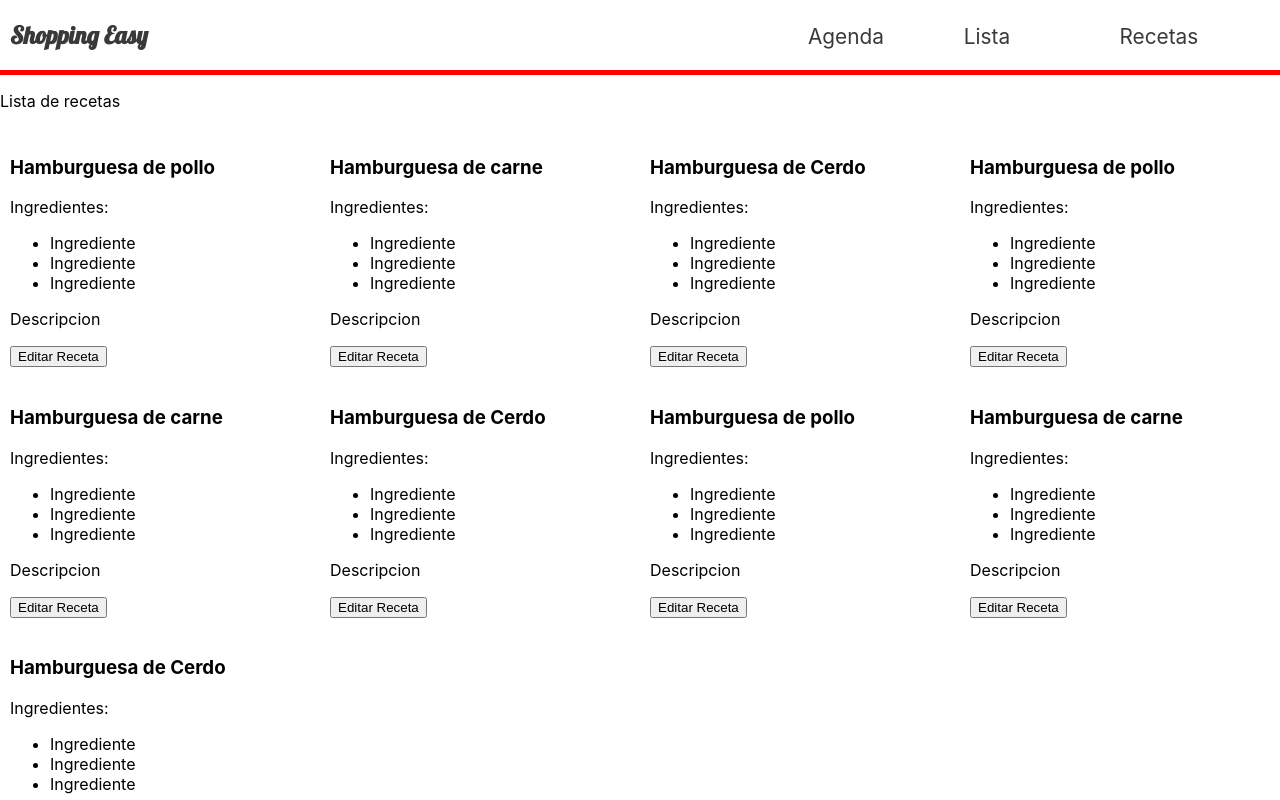
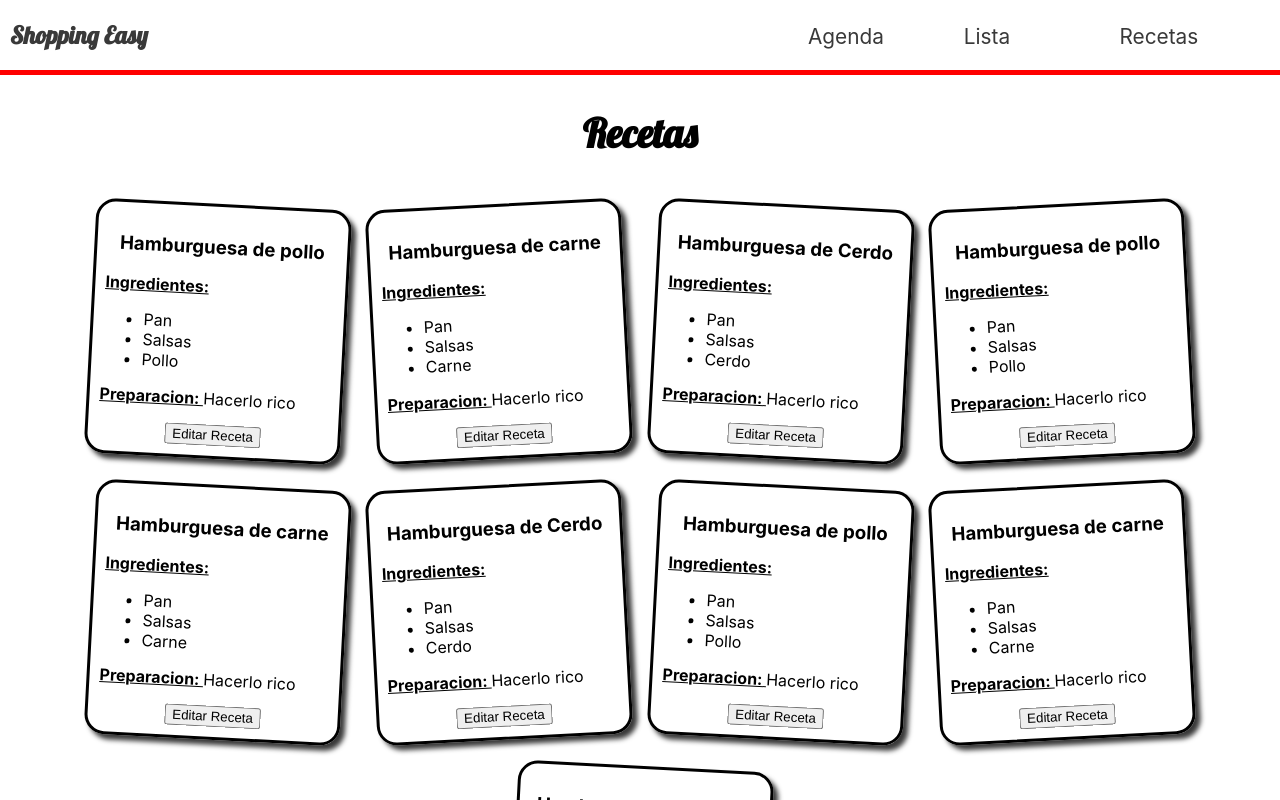
Before and after one commit to lea2696/recetas-react, a React (Create React App) app: page /recetas in a window 1280 px wide. Shown: the top 800 px of the page. Built offline with nearby package versions, Linux system fonts and the light colour scheme.

Commit message:
new recipe style

```diff
--- a/public/index.html
+++ b/public/index.html
@@ -28,7 +28,7 @@
       work correctly both with client-side routing and a non-root public URL.
       Learn how to configure a non-root public URL by running `npm run build`.
     -->
-    <title>React App</title>
+    <title>Shopping Easy</title>
   </head>
   <body>
     <noscript>You need to enable JavaScript to run this app.</noscript>
--- a/src/Components/DayDetails.js
+++ b/src/Components/DayDetails.js
@@ -106,7 +106,7 @@ export default class DayDetails extends React.Component {
                 <>
                   <h3> Recetas para el  {context.state.daySelected.day} / {context.state.daySelected.month + 1} / {context.state.daySelected.year} </h3>
                   <ul>
-                    {this.showRecipes(context)}
+                    {this.showRecipes(context) }
                   </ul>
 
                   <p> Agregar mas recetas </p>
@@ -122,7 +122,7 @@ export default class DayDetails extends React.Component {
                     </div>
                     <div>
                       <label>Numero de personas</label>
-                      <input onChange={this.handleInput} value={this.state.valueInput} type="number" placeholder="numero de personas"></input>
+                      <input onChange={this.handleInput} value={this.state.valueInput} type="number" placeholder="Numero de personas"></input>
                     </div>
                     <button> Agregar receta</button>
                   </form>
--- a/src/Components/ListRecipes.js
+++ b/src/Components/ListRecipes.js
@@ -6,12 +6,34 @@ import {MyContext} from "../themes/theme-context";
 const ContainerRecipes = styled.div `
     display: flex;
     flex-wrap: wrap;
-        div{
-            width: 25%;
-            padding: 10px;
+    justify-content: center;
+
+
+
+        div:nth-child(odd){
+            transform: rotate(3deg);
+            transition: 0.4s;
+
+
+        }
+        div:nth-child(even){
+            transform: rotate(-3deg);
+            transition: 0.4s;
+
+        }
+        div:hover{
+            transform: rotate(0deg);
+            /* box-shadow: 10px 10px 10px ${props => props.theme.red}; */
+
         }
 `
+const Title = styled.h2`
 
+                font-family: "Lobster", cursive;
+                font-size: 2.5rem;
+                text-align: center;
+
+            `
 export default class ListRecipes extends React.Component{
         showRecipes = (context) => {
             console.log(context);
@@ -22,17 +44,17 @@ export default class ListRecipes extends React.Component{
             <MyContext.Consumer>
                 {
                     context =>(
-                        <div>
-                        <p>
-                            Lista de recetas
-                        </p>
+
+                        <>
+                        <Title>
+                            Recetas
+                        </Title>
                         <ContainerRecipes>
-
                         {this.showRecipes(context)}
 
                         </ContainerRecipes>
 
-                        </div>
+                        </>
 
                     )
                 }
--- a/src/Components/Recipes.js
+++ b/src/Components/Recipes.js
@@ -1,7 +1,31 @@
 import React from "react";
+import styled from "styled-components";
+
+const RecipeContainer = styled.div`
+        border: 3px solid black;
+        width: 20%;
+        margin: 1%;
+         padding: 10px;
+         border-radius: 20px;
+         box-shadow: 5px 5px 5px ${props => props.theme.black};
+
+         h3{
+             text-align: center;
+
+         }
+         span{
+             text-decoration: underline;
+             font-weight: bolder;
+         }
+
+         button {
+                display: block;
+                margin: 0 auto;
+         }
+`
 export const Recipe = (props) =>{
     return (
-        <div>
+        <RecipeContainer>
 
 
        <h3>
@@ -9,20 +33,13 @@ export const Recipe = (props) =>{
        </h3>
        <span>Ingredientes: </span>
        <ul>
-           <li>
-               Ingrediente
-           </li>
-           <li>
-               Ingrediente
-           </li>
-           <li>
-               Ingrediente
-           </li>
+         { props.recipe.ingredients.map(ingredient=> <li>{ingredient}</li>) }
        </ul>
        <p>
-           Descripcion
+           <span>Preparacion: </span>
+          {props.recipe.description}
        </p>
        <button>Editar Receta</button>
-       </div>
+       </RecipeContainer>
     )
 }
```
